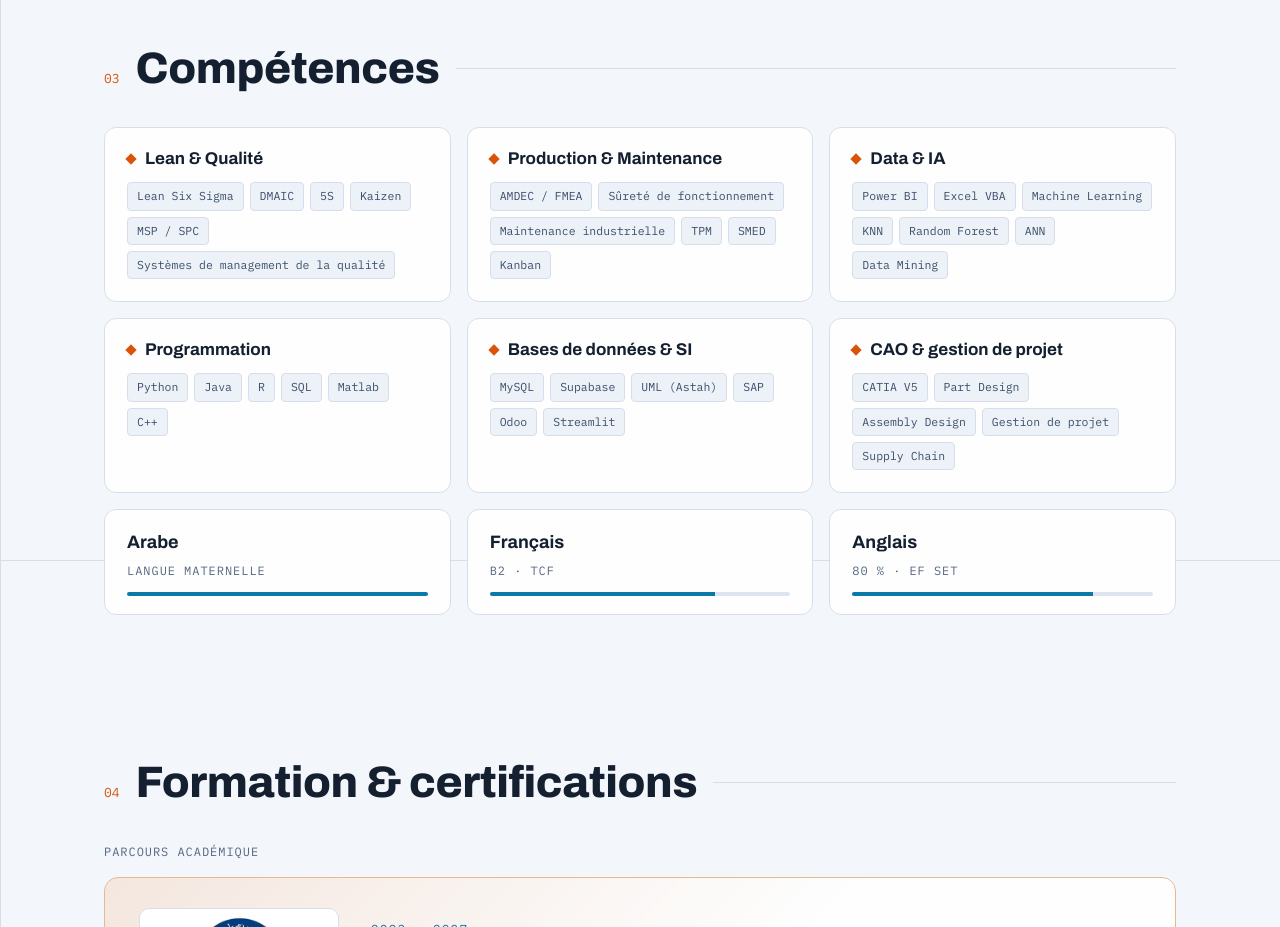
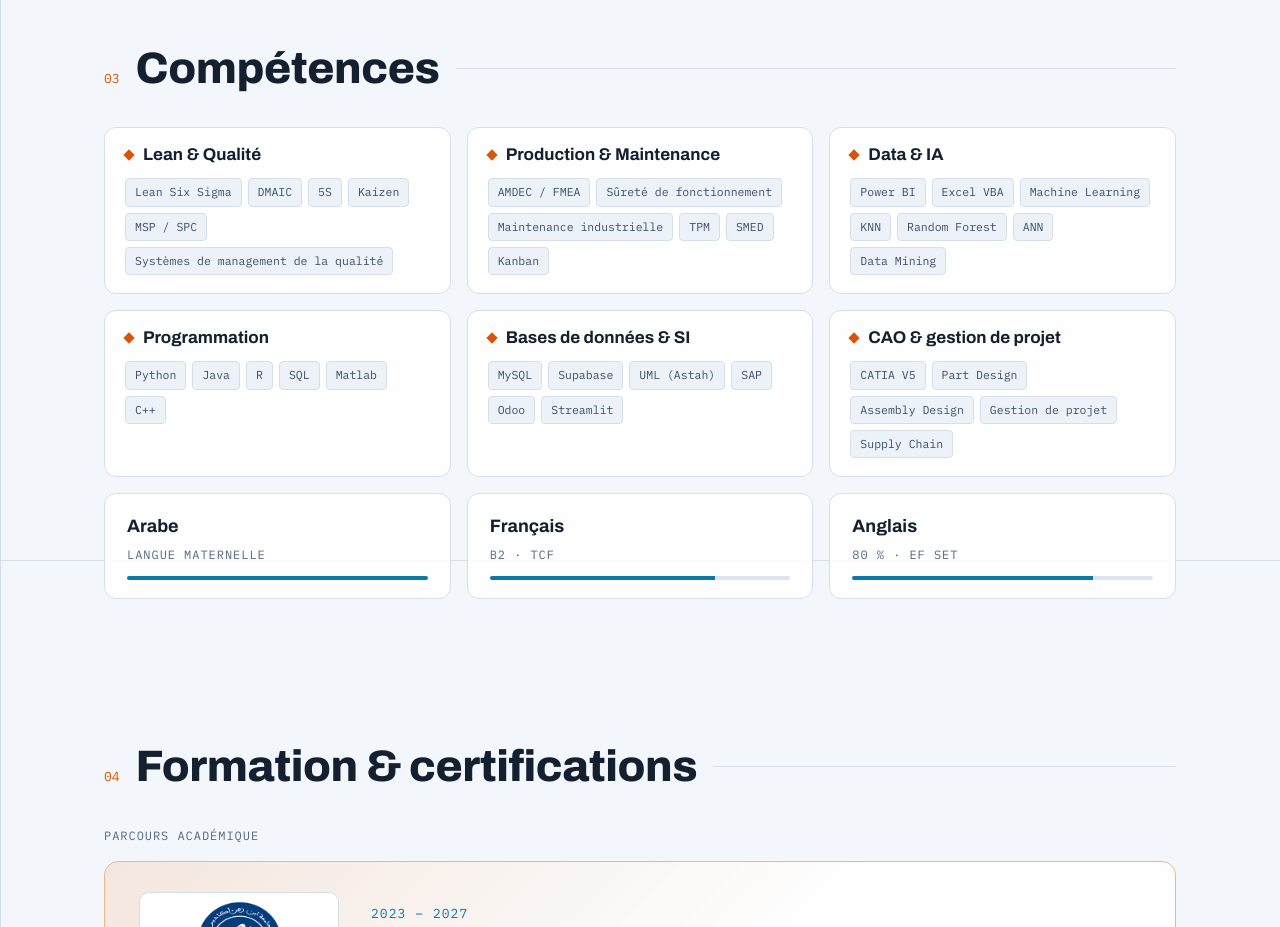
Before and after one commit to yahyadebbagh/yahyadebbagh.github.io, a plain HTML site: page index.html in a window 1280 px wide. Shown: the part 2640-3567 px from the top of the page. Drawn offline with Linux system fonts and the light colour scheme.

Commit message:
Add files via upload

```diff
--- a/index.html
+++ b/index.html
@@ -119,7 +119,7 @@ h1,h2,h3{font-family:var(--display);text-wrap:balance;margin:0;line-height:1.05}
 .chip{display:inline-flex;align-items:center;gap:9px;font-family:var(--mono);font-size:13px;padding:9px 16px 9px 12px;border:1px solid var(--line);border-radius:999px;color:var(--text);background:var(--card);white-space:nowrap}
 
 /* SECTIONS */
-section{padding:72px 0}
+section{padding:72px 0;scroll-margin-top:-64px}
 .sec-head{display:flex;align-items:baseline;gap:16px;margin-bottom:36px}
 .sec-no{font-family:var(--mono);font-size:13px;color:var(--accent)}
 .sec-head h2{font-size:clamp(30px,4vw,44px);font-stretch:112%;font-weight:800;letter-spacing:-.01em}
@@ -162,7 +162,7 @@ section{padding:72px 0}
 
 /* SKILLS */
 .skills{display:grid;grid-template-columns:repeat(3,1fr);gap:16px}
-.skill{border:1px solid var(--line);border-radius:12px;padding:22px;background:var(--card)}
+.skill{border:1px solid var(--line);border-radius:12px;padding:18px 20px;background:var(--card)}
 .skill h3{font-size:17px;font-stretch:105%;font-weight:700;margin-bottom:14px;display:flex;align-items:center;gap:10px}
 .skill h3 i{width:8px;height:8px;background:var(--accent);transform:rotate(45deg);flex-shrink:0}
 .langs{display:grid;grid-template-columns:repeat(3,1fr);gap:16px;margin-top:16px}
```
